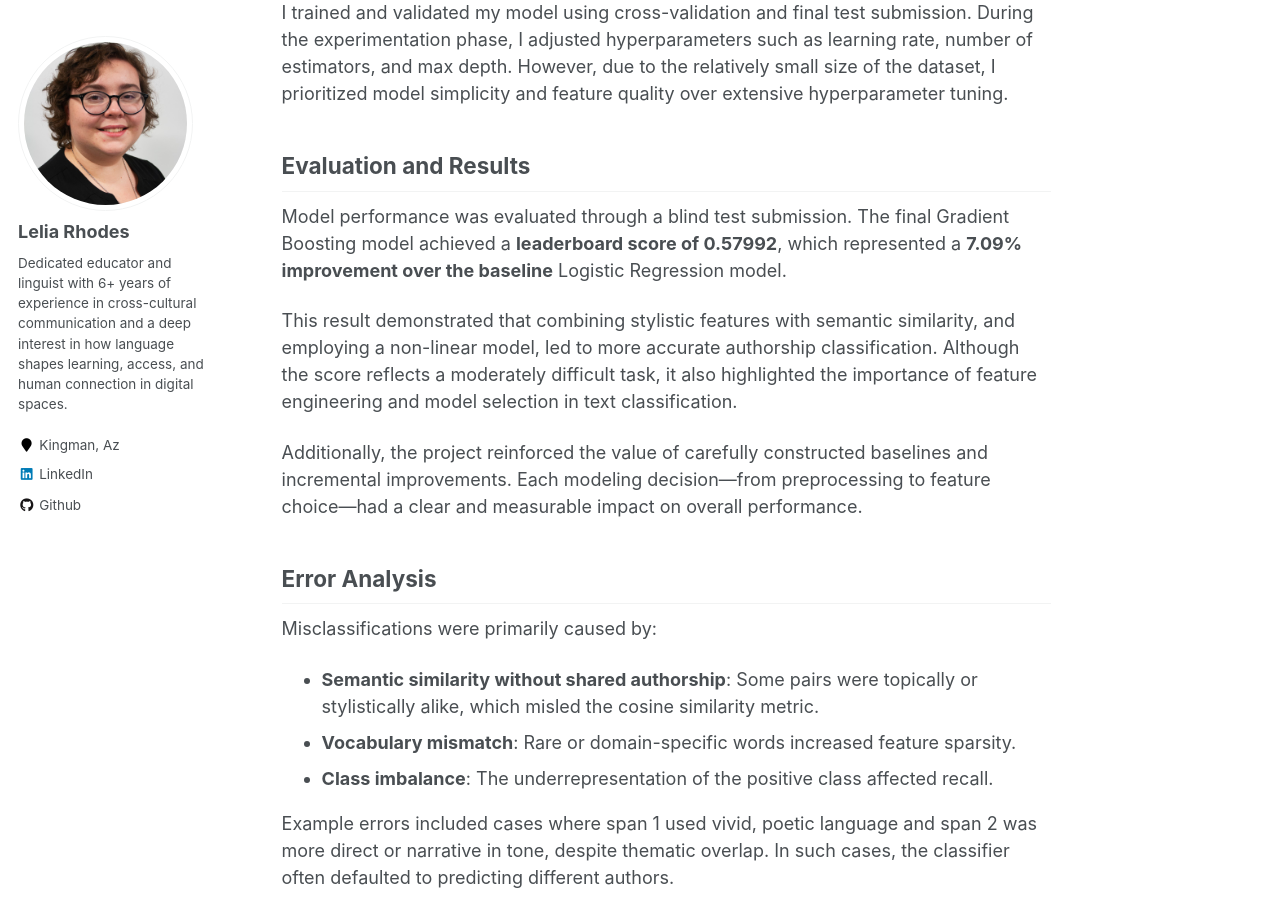
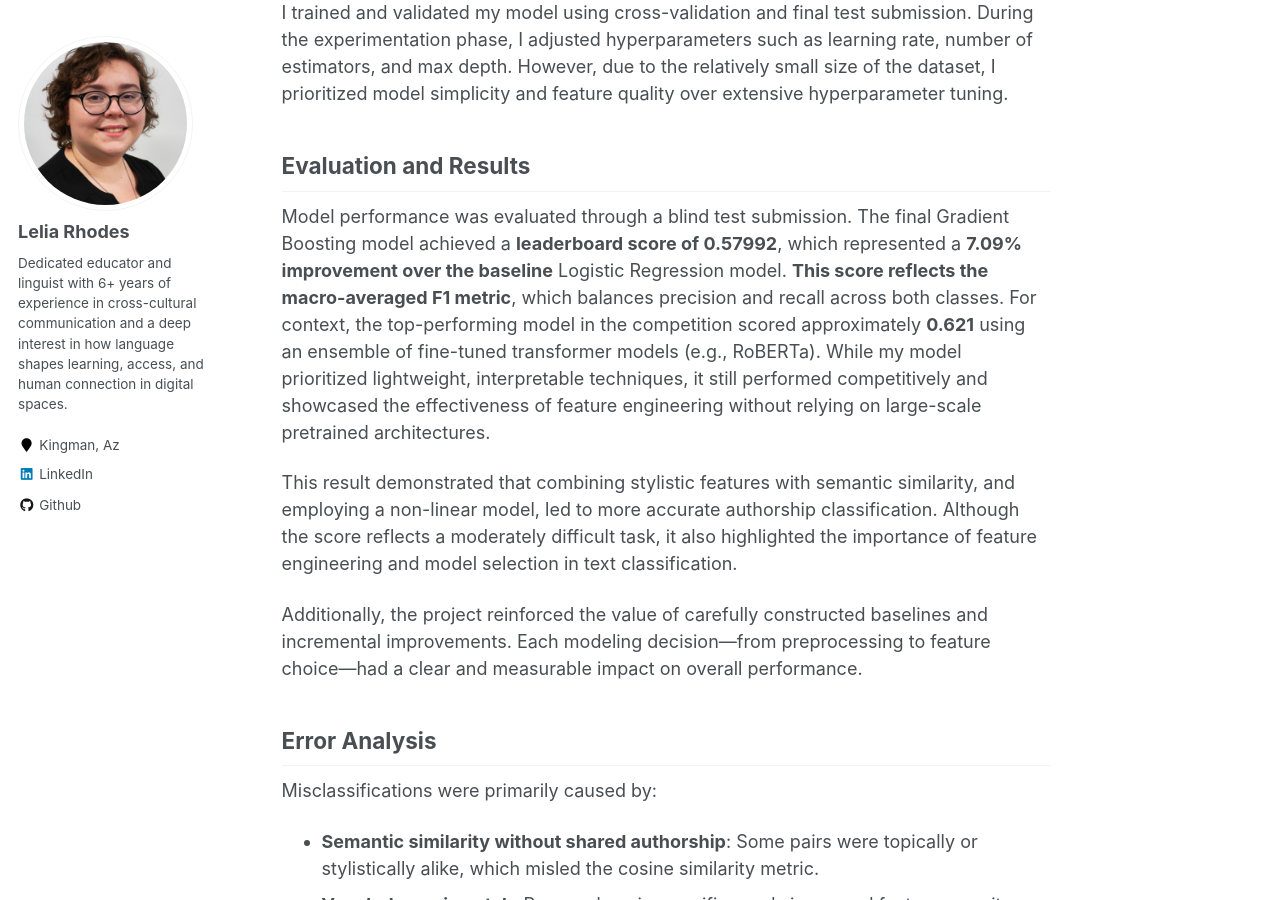
Before and after one commit to leliarhodes72/leliarhodes72.github.io, a Jekyll site: the page built from _portfolio/portfolio-2.md, in a window 1280 px wide and 900 px high, scrolled down 3623 px. Built offline with Jekyll 4.4.1, drawn with Linux system fonts in a browser that asks for light colours.

Commit message:
f1 score explained

```diff
--- a/_portfolio/portfolio-2.md
+++ b/_portfolio/portfolio-2.md
@@ -71,7 +71,7 @@ I trained and validated my model using cross-validation and final test submissio
 
 ## Evaluation and Results
 
-Model performance was evaluated through a blind test submission. The final Gradient Boosting model achieved a **leaderboard score of 0.57992**, which represented a **7.09% improvement over the baseline** Logistic Regression model.
+Model performance was evaluated through a blind test submission. The final Gradient Boosting model achieved a **leaderboard score of 0.57992**, which represented a **7.09% improvement over the baseline** Logistic Regression model. **This score reflects the macro-averaged F1 metric**, which balances precision and recall across both classes. For context, the top-performing model in the competition scored approximately **0.621** using an ensemble of fine-tuned transformer models (e.g., RoBERTa). While my model prioritized lightweight, interpretable techniques, it still performed competitively and showcased the effectiveness of feature engineering without relying on large-scale pretrained architectures.
 
 This result demonstrated that combining stylistic features with semantic similarity, and employing a non-linear model, led to more accurate authorship classification. Although the score reflects a moderately difficult task, it also highlighted the importance of feature engineering and model selection in text classification.
 
```
